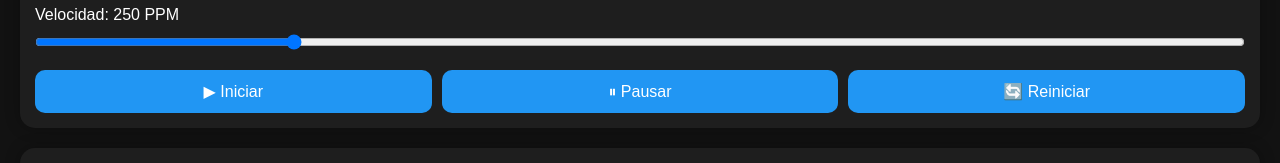
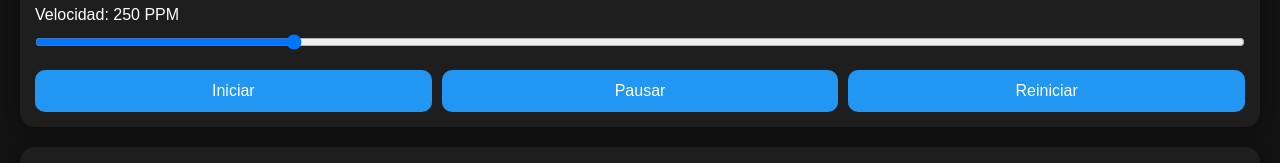
Before and after one commit to Viictol/Lector, a plain HTML site: page index.html in a window 1280 px wide. Shown: the part 403-566 px from the top of the page. Drawn offline with Linux system fonts and the light colour scheme.

```diff
--- a/index.html
+++ b/index.html
@@ -47,15 +47,15 @@
                 <div class="botones">
 
                     <button id="btnIniciar">
-                        ▶ Iniciar
+                        Iniciar
                     </button>
 
                     <button id="btnPausar">
-                        ⏸ Pausar
+                         Pausar
                     </button>
 
                     <button id="btnReiniciar">
-                        🔄 Reiniciar
+                         Reiniciar
                     </button>
 
                 </div>
```
